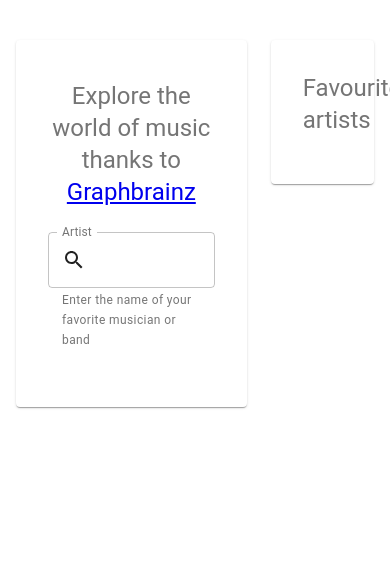
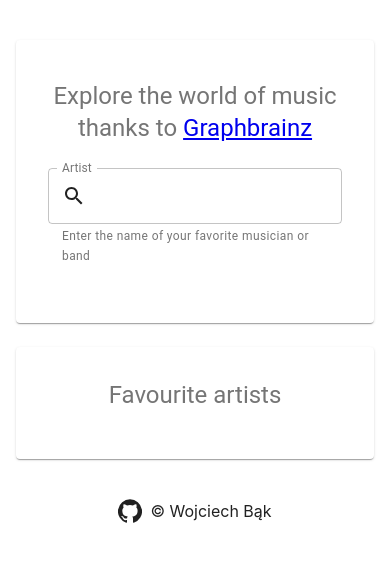
Before and after one commit to wojciech-bak/react-graphql, a React (Create React App) app: page / in a window 390 px wide. Shown: the top 562 px of the page. Built offline with nearby package versions, Linux system fonts and the light colour scheme; the HTML template or start-up script is replaced by a standard one.

Commit message:
Responsive layout, GitHub link

```diff
--- a/src/App.tsx
+++ b/src/App.tsx
@@ -2,7 +2,8 @@
 import { ApolloClient, InMemoryCache, ApolloProvider } from '@apollo/client';
 import { BrowserRouter as Router, Switch, Route } from 'react-router-dom';
 import { makeStyles } from '@material-ui/core/styles';
-import { Container, Grid } from '@material-ui/core';
+import { Container, Grid, Tooltip } from '@material-ui/core';
+import { GitHub } from '@material-ui/icons';
 
 import MusicBrowser from './views/MusicBrowser';
 import ArtistDetails from './views/ArtistDetails';
@@ -17,6 +18,22 @@
 const useStyles = makeStyles((theme) => ({
   container: {
     marginTop: theme.spacing(5),
+    marginBottom: theme.spacing(5),
+  },
+  credits: {
+    display: 'flex',
+    alignItems: 'center',
+    justifyContent: 'center',
+    marginTop: theme.spacing(5),
+  },
+  link: {
+    textDecoration: 'none',
+    color: theme.palette.text.primary,
+    display: 'flex',
+    alignItems: 'center',
+  },
+  icon: {
+    marginRight: theme.spacing(1),
   },
 }));
 
@@ -33,7 +50,7 @@
       <Router>
         <Container className={classes.container}>
           <Grid container spacing={3}>
-            <Grid item xs={8}>
+            <Grid item xs={12} md={8}>
               <Switch>
                 <Route path="/artist/:artistId">
                   <ArtistDetails
@@ -47,9 +64,22 @@
                 </Route>
               </Switch>
             </Grid>
-            <Grid item xs={4}>
+            <Grid item xs={12} md={4}>
               <Sidebar favourites={storedData} />
             </Grid>
+          </Grid>
+          <Grid item xs={12} className={classes.credits}>
+            <Tooltip title="View on GitHub">
+              <a
+                href="https://github.com"
+                rel="noopener norefferer"
+                // eslint-disable-next-line react/jsx-no-target-blank
+                target="_blank"
+                className={classes.link}
+              >
+                <GitHub className={classes.icon} /> © Wojciech Bąk
+              </a>
+            </Tooltip>
           </Grid>
         </Container>
       </Router>
```
